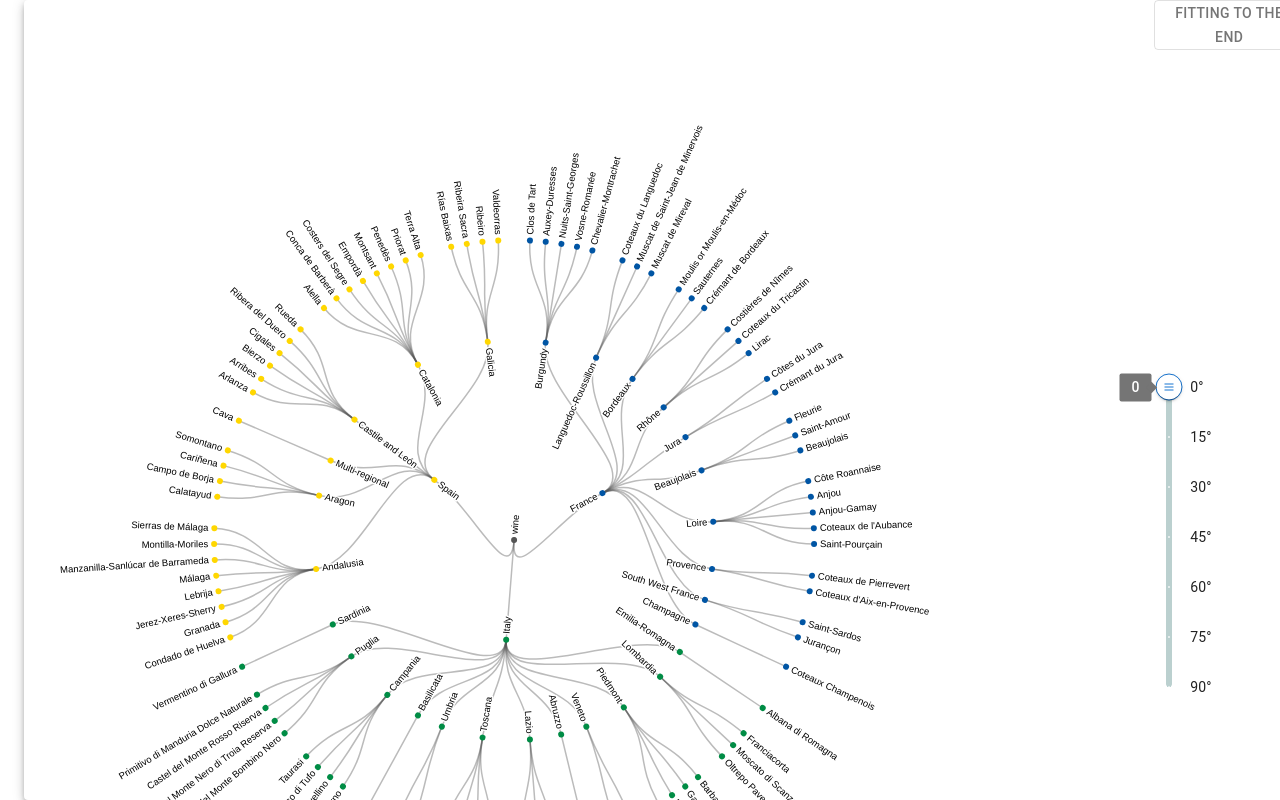
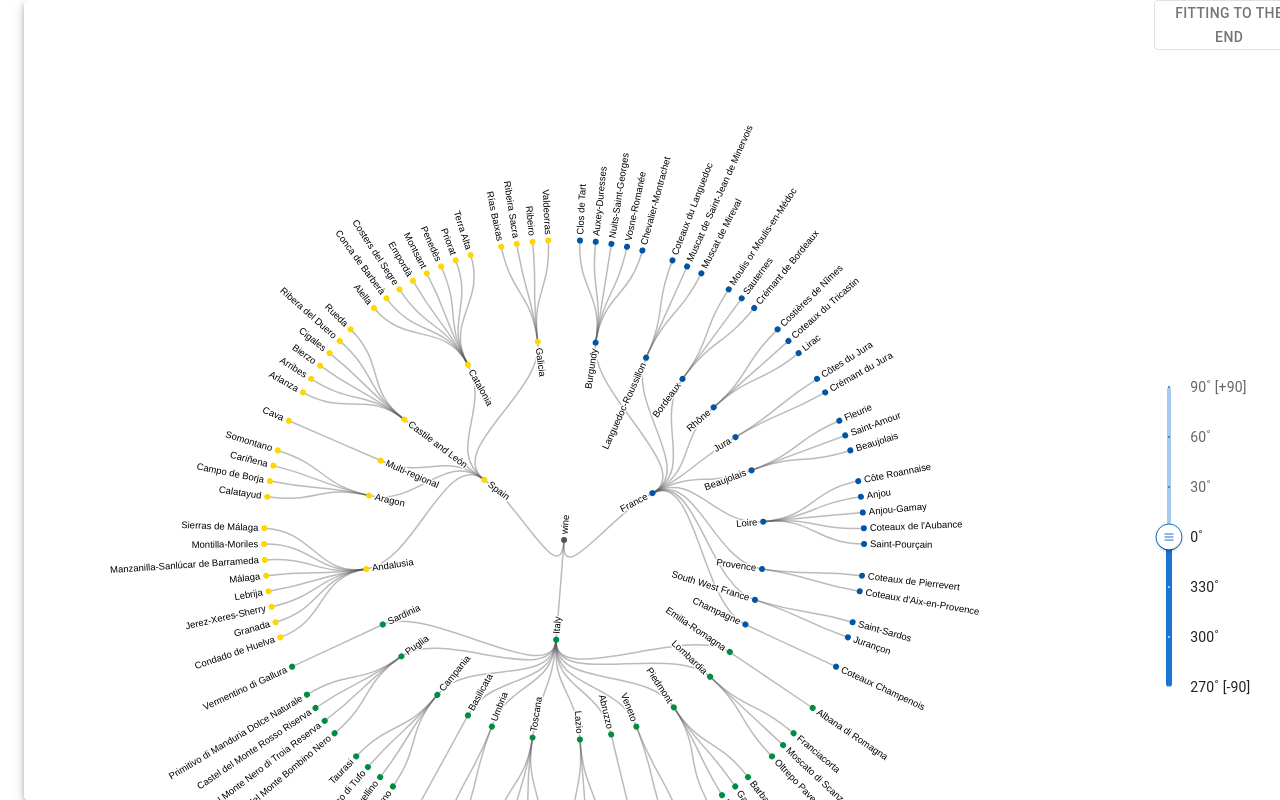
Before and after one commit to ptyoiy/Tree-of-Wine, a React (Vite) app: page / in a window 1280 px wide. Shown: the top 800 px of the page. Built offline with nearby package versions, Linux system fonts and the light colour scheme.

Commit message:
feat: apply infinite rotate to slider

```diff
--- a/src/components/charts/TreeOfWine/render.ts
+++ b/src/components/charts/TreeOfWine/render.ts
@@ -20,7 +20,19 @@ export function render(
     .radius((d) => d.y!);
   const r = 3;
   const svg = d3.select(svgRef.current);
-  const g = svg.append('g').attr('class', 'mouse-up');
+    /** 회전에 사용될 두 g
+   * @var g.mouse_move mousemove 이벤트때 회전시킬 g
+   * @var g.mouse_up mouseup 이벤트때 회전량을 증분 및 360도로 정규화 하면서 회전시킬 g
+   *
+   * 두 회전은 따로 작동함
+   ** move일땐 g.mouse-move만 단독으로 증분 없이 회전시킴
+   ** up일땐 g.mouse-up만 단독으로 증분 및 정규화하며 회전시킴
+   *
+   * move도 up처럼 증분하며 회전시키면 비정상적으로 빠르게 회전하기 때문에 이런 방식으로 구현함
+   * 한 g 대신 svg를 회전시키면 svg의 width, height를 똑같이 맞춰야 하는 불편함이 있음
+   */
+   const outerG = svg.append('g').attr('class', 'mouse-move');
+   const g = outerG.append('g').attr('class', 'mouse-up');
 
   g // link
     .append('g')
--- a/src/components/layout/Slider.tsx
+++ b/src/components/layout/Slider.tsx
@@ -3,14 +3,24 @@ import Box from '@mui/material/Box';
 import Slider, { SliderThumb } from '@mui/material/Slider';
 import * as d3 from 'd3';
 import * as React from 'react';
+import {
+  getMarks,
+  normalizeAngle,
+  PI,
+  preventHorizontalKeyboardNavigation,
+  toRadian,
+} from '../../utils/sliderUtils';
 
 export default function RotateSlider({
   svgRef,
 }: {
   svgRef: React.MutableRefObject<SVGSVGElement>;
 }) {
+  const [sliderValue, setSliderValue] = React.useState(90);
+  const [rotateValue, setRotateValue] = React.useState(0);
   const sizeRef = React.useRef(0);
   const svgSelectionRef = React.useRef<d3.Selection<SVGSVGElement, unknown, null, undefined>>();
+
   React.useEffect(() => {
     const svgSelection = d3.select(svgRef.current);
     svgSelectionRef.current = svgSelection;
@@ -19,22 +29,32 @@ export default function RotateSlider({
     });
   }, [svgRef]);
 
-  const onChangeHandler = (delta: number) => {
-    // rotate += delta;
-    // if (rotate > 360) rotate %= 360;
-    // else if (rotate < 0) rotate = (360 + rotate) % 360;
-    const size = sizeRef.current;
+  const onChangeHandler = React.useCallback((value: number) => {
+    const halfSize = sizeRef.current / 2;
+    svgSelectionRef.current
+      ?.select('g.mouse-move')
+      .attr('transform', `translate(50, 0)rotate(${value - 90}, ${halfSize}, ${halfSize})`);
 
-    svgSelectionRef.current
-      ?.select('g.mouse-up')
-      .attr('transform', `translate(${size / 2}, ${size / 2})rotate(${delta})`);
-  };
+    setSliderValue(value);
+  }, []);
 
-  /** 오래 걸리는 작업이라 onChange 종료 후 호출하도록 함 */
-  const onChangeCommittedHandler = (delta: number) => {
-    const rotateToRadian = toRadian(delta);
-    svgSelectionRef.current
-      ?.select('g.mouse-up')
+  /** 오래 걸리는 작업은 onChange 종료 후 호출 */
+  const onChangeCommittedHandler = React.useCallback((value: number) => {
+    const svg = svgSelectionRef.current!;
+    const halfSize = sizeRef.current / 2;
+    let rotate = rotateValue;
+    rotate += value - 90;
+    // rotate %= 360;
+    if (rotate > 360) rotate %= 360;
+    else if (rotate < 0) rotate = (360 + rotate) % 360;
+    const rotateToRadian = toRadian(rotate);
+
+    svg
+      .select('g.mouse-move')
+      .attr('transform', `translate(50, 0)`);
+    svg
+      .select('g.mouse-up')
+      .attr('transform', `translate(${halfSize}, ${halfSize})rotate(${rotate})`)
       .selectAll('text')
       .attr('x', (d: any) => (normalizeAngle(d.x! + rotateToRadian) < PI === !d.children ? 6 : -6))
       .attr('text-anchor', (d: any) =>
@@ -44,7 +64,10 @@ export default function RotateSlider({
         'transform',
         (d: any) => 'rotate(' + (normalizeAngle(d.x! + rotateToRadian) < PI ? 0 : 180) + ')'
       );
-  };
+
+    setSliderValue(90);
+    setRotateValue(rotate);
+  }, [rotateValue]);
 
   return (
     <Box
@@ -54,87 +77,29 @@ export default function RotateSlider({
         alignSelf: 'center',
       }}
     >
-      <AirbnbSlider
+      <GrabButtonSlider
         orientation="vertical"
         slots={{ thumb: Handle }}
         min={0}
-        max={90}
+        max={180}
+        value={sliderValue}
         defaultValue={90}
         aria-label="Rotate"
-        valueLabelDisplay="on"
-        valueLabelFormat={getValue}
-        marks={marks}
-        onChange={(_e, v) => onChangeHandler(getValue(v as number))}
-        onChangeCommitted={(_e, v) => onChangeCommittedHandler(getValue(v as number))}
+        valueLabelDisplay="auto"
+        valueLabelFormat={(slider) => {
+          const value = (slider - 90 + rotateValue + 360) % 360;
+          return `${value}˚`;
+        }}
+        marks={getMarks(rotateValue)}
+        onChange={(_e, v) => onChangeHandler(v as number)}
+        onChangeCommitted={(_e, v) => onChangeCommittedHandler(v as number)}
         onKeyDown={preventHorizontalKeyboardNavigation}
       />
     </Box>
   );
 }
 
-const marks = [
-  {
-    value: 0,
-    label: '90°',
-  },
-  {
-    value: 15,
-    label: '75°',
-  },
-  {
-    value: 30,
-    label: '60°',
-  },
-  {
-    value: 45,
-    label: '45°',
-  },
-  {
-    value: 60,
-    label: '30°',
-  },
-  {
-    value: 75,
-    label: '15°',
-  },
-  {
-    value: 90,
-    label: '0°',
-  },
-];
-const { PI } = Math;
-function preventHorizontalKeyboardNavigation(event: React.KeyboardEvent) {
-  if (event.key === 'ArrowLeft' || event.key === 'ArrowRight') {
-    event.preventDefault();
-  }
-}
-function toRadian(rotate: number) {
-  return (rotate * PI) / 180;
-}
-function normalizeAngle(angle: number) {
-  return angle % (2 * PI);
-}
-function getValue(value: number) {
-  return 90 - value;
-}
-
-interface HandleProps extends React.HTMLAttributes<unknown> {}
-
-function Handle(props: HandleProps) {
-  const { children, ...other } = props;
-  return (
-    <SliderThumb {...other}>
-      {children}
-      <div className="wrapper">
-        <span className="airbnb-bar" />
-        <span className="airbnb-bar" />
-        <span className="airbnb-bar" />
-      </div>
-    </SliderThumb>
-  );
-}
-
-const AirbnbSlider = styled(Slider)(() => ({
+const GrabButtonSlider = styled(Slider)(() => ({
   height: '300px',
   '& .MuiSlider-thumb': {
     height: 27,
@@ -148,7 +113,7 @@ const AirbnbSlider = styled(Slider)(() => ({
       rotate: '90deg',
       display: 'flex',
     },
-    '& .airbnb-bar': {
+    '& .grab': {
       height: 9,
       width: 1,
       backgroundColor: 'currentColor',
@@ -156,11 +121,20 @@ const AirbnbSlider = styled(Slider)(() => ({
       marginRight: 1,
     },
   },
-  '& .MuiSlider-rail': {
-    color: '#3a8589',
-    opacity: 1,
-  },
-  '& .MuiSlider-track': {
-    color: '#bbd0cf',
-  },
 }));
+
+interface HandleProps extends React.HTMLAttributes<unknown> {}
+
+function Handle(props: HandleProps) {
+  const { children, ...other } = props;
+  return (
+    <SliderThumb {...other}>
+      {children}
+      <div className="wrapper">
+        <span className="grab" />
+        <span className="grab" />
+        <span className="grab" />
+      </div>
+    </SliderThumb>
+  );
+}
--- /dev/null
+++ b/src/utils/sliderUtils.ts
@@ -0,0 +1,56 @@
+export function getMarks(currentValue: number) {
+  const step = 30;
+  return marks.map((mark, idx) => {
+    const value = currentValue + (-(step * Math.floor(marks.length / 2)) + step * idx);
+    const first = idx === 0;
+    const last = idx === marks.length - 1;
+    return {
+      ...mark,
+      label: `${(value + 360) % 360}˚` + ((first || last) ? ` [${first ? '-' : '+'}${90}]` : ''),
+    };
+  });
+}
+
+export function preventHorizontalKeyboardNavigation(event: React.KeyboardEvent) {
+  if (event.key === 'ArrowLeft' || event.key === 'ArrowRight') {
+    event.preventDefault();
+  }
+}
+export function toRadian(rotate: number) {
+  return (rotate * PI) / 180;
+}
+export function normalizeAngle(angle: number) {
+  return angle % (2 * PI);
+}
+
+export const { PI } = Math;
+const marks = [
+  {
+    value: 0,
+    label: undefined,
+  },
+  {
+    value: 30,
+    label: undefined,
+  },
+  {
+    value: 60,
+    label: undefined,
+  },
+  {
+    value: 90,
+    label: undefined,
+  },
+  {
+    value: 120,
+    label: undefined,
+  },
+  {
+    value: 150,
+    label: undefined,
+  },
+  {
+    value: 180,
+    label: undefined,
+  },
+];
```
